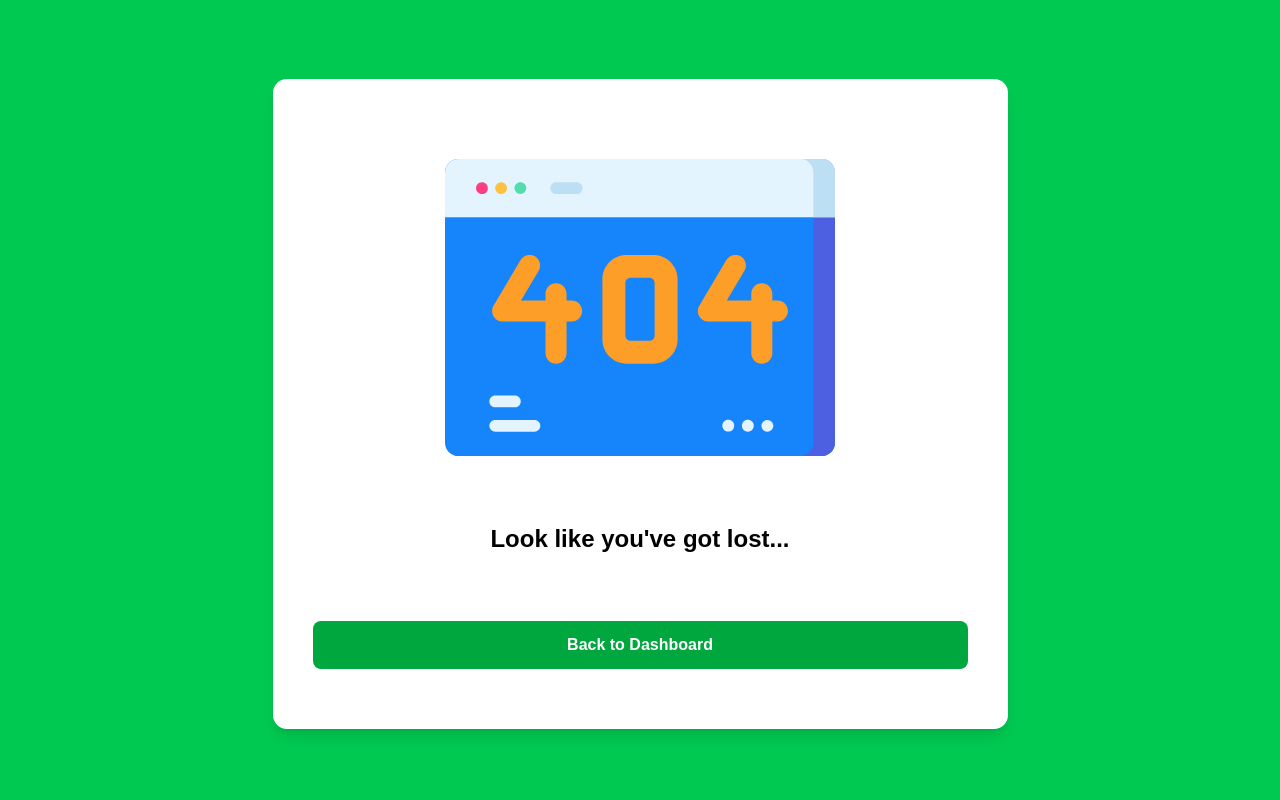
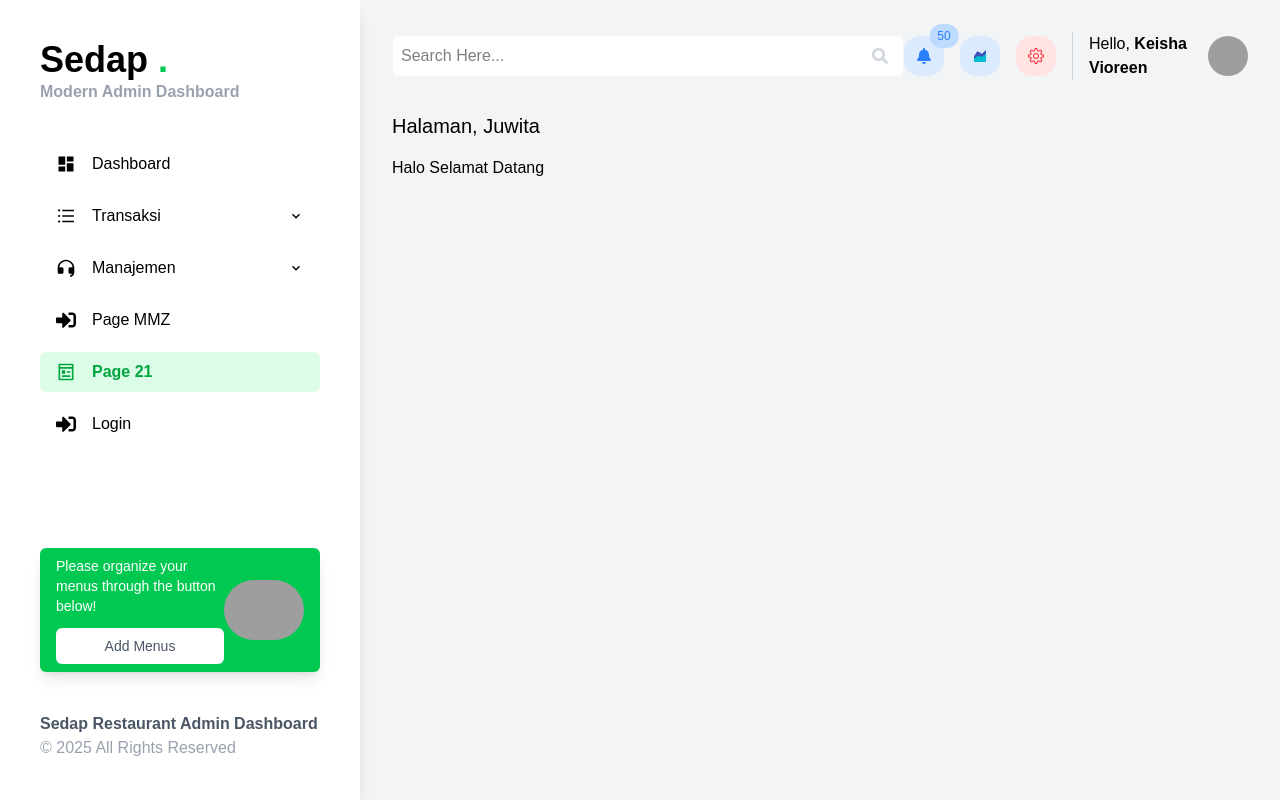
Before and after one commit to mahruszainpcr/23SIB-FWL, a React (Vite) app: page /Page21 in a window 1280 px wide. Built offline with nearby package versions, Linux system fonts and the light colour scheme; grey boxes are pictures that could not be loaded; a web font is replaced by a local one.

Commit message:
Halaman Page 21 Sudah ok by juju

```diff
--- /dev/null
+++ b/src/pages/latihangit/Page21.jsx
@@ -0,0 +1,10 @@
+export default function Page21(){
+    return(
+        <div className="p-4">
+           <h1 className="text-xl font bold"> Halaman, Juwita </h1>
+           <div className="mt-4  space-x-4">
+            Halo Selamat Datang
+            </div>
+            </div>
+    )
+}
--- a/src/pertemuan_5/layouts/Sidebar.jsx
+++ b/src/pertemuan_5/layouts/Sidebar.jsx
@@ -1,15 +1,12 @@
 import { useState } from "react";
 import { NavLink } from "react-router-dom";
-import {
-  MdDashboard,
-  MdExpandMore,
-  MdExpandLess,
-} from "react-icons/md";
+import { MdDashboard, MdExpandMore, MdExpandLess } from "react-icons/md";
 import { AiOutlineUnorderedList } from "react-icons/ai";
 import { RiCustomerServiceFill } from "react-icons/ri";
 import { FaSignInAlt } from "react-icons/fa";
-
-const baseClass = "flex items-center px-4 py-2 rounded-md hover:bg-gray-100 transition";
+import { RiPagesLine } from "react-icons/ri";
+const baseClass =
+  "flex items-center px-4 py-2 rounded-md hover:bg-gray-100 transition";
 const activeClass = "bg-green-100 text-green-600 font-semibold";
 
 export default function Sidebar() {
@@ -20,11 +17,17 @@ export default function Sidebar() {
   };
 
   return (
-    <div id="sidebar" className="flex min-h-screen w-90 flex-col bg-white p-10 shadow-lg">
+    <div
+      id="sidebar"
+      className="flex min-h-screen w-90 flex-col bg-white p-10 shadow-lg"
+    >
       {/* Logo Section */}
       <div id="sidebar-logo" className="flex flex-col">
         <span id="logo-title" className="font-poppins font-extrabold text-4xl">
-          Sedap <b id="logo-dot" className="text-green-500">.</b>
+          Sedap{" "}
+          <b id="logo-dot" className="text-green-500">
+            .
+          </b>
         </span>
         <span id="logo-subtitle" className="font-semibold text-gray-400">
           Modern Admin Dashboard
@@ -64,12 +67,26 @@ export default function Sidebar() {
             {openMenu === "transaksi" && (
               <ul className="pl-10 mt-2 space-y-2 text-gray-600 text-sm">
                 <li>
-                  <NavLink to="/order" className={({ isActive }) => `${isActive ? activeClass : ""} block py-1 hover:text-green-600`}>
+                  <NavLink
+                    to="/order"
+                    className={({ isActive }) =>
+                      `${
+                        isActive ? activeClass : ""
+                      } block py-1 hover:text-green-600`
+                    }
+                  >
                     Daftar Order
                   </NavLink>
                 </li>
                 <li>
-                  <NavLink to="/invoice" className={({ isActive }) => `${isActive ? activeClass : ""} block py-1 hover:text-green-600`}>
+                  <NavLink
+                    to="/invoice"
+                    className={({ isActive }) =>
+                      `${
+                        isActive ? activeClass : ""
+                      } block py-1 hover:text-green-600`
+                    }
+                  >
                     Invoice
                   </NavLink>
                 </li>
@@ -92,12 +109,26 @@ export default function Sidebar() {
             {openMenu === "manajemen" && (
               <ul className="pl-10 mt-2 space-y-2 text-gray-600 text-sm">
                 <li>
-                  <NavLink to="/customer" className={({ isActive }) => `${isActive ? activeClass : ""} block py-1 hover:text-green-600`}>
+                  <NavLink
+                    to="/customer"
+                    className={({ isActive }) =>
+                      `${
+                        isActive ? activeClass : ""
+                      } block py-1 hover:text-green-600`
+                    }
+                  >
                     Pelanggan
                   </NavLink>
                 </li>
                 <li>
-                  <NavLink to="/produk" className={({ isActive }) => `${isActive ? activeClass : ""} block py-1 hover:text-green-600`}>
+                  <NavLink
+                    to="/produk"
+                    className={({ isActive }) =>
+                      `${
+                        isActive ? activeClass : ""
+                      } block py-1 hover:text-green-600`
+                    }
+                  >
                     Produk
                   </NavLink>
                 </li>
@@ -119,6 +150,32 @@ export default function Sidebar() {
               Page MMZ
             </NavLink>
           </li>
+
+          <li>
+            <NavLink
+              to="/Page21"
+              end
+              className={({ isActive }) =>
+                `${baseClass} ${isActive ? activeClass : ""}`
+              }
+              aria-label="Navigate to Page MMZ"
+            >
+              <RiPagesLine  className="mr-4 text-xl"/> Page 21
+            </NavLink>
+          </li>
+
+          {/* <li className="flex items-center space-x-3 p-3 hover:bg-gray-700 rounded-md cursor-pointer">
+            <NavLink
+              to="/Page21"
+              end
+              className={({ isActive }) =>
+                `${baseClass} ${isActive ? activeClass : "hover:bg-gray-700"}`
+              }
+            >
+              <FaSignInAlt />
+              <span>Page21</span>
+            </NavLink>
+          </li> */}
 
           {/* Login */}
           <li>
--- a/src/pertemuan_5/main.jsx
+++ b/src/pertemuan_5/main.jsx
@@ -1,18 +1,19 @@
-import React from 'react';
-import ReactDOM from 'react-dom/client';
+import React from "react";
+import ReactDOM from "react-dom/client";
 import { BrowserRouter as Router, Routes, Route } from "react-router-dom";
-import Dashboard from './pages/Dashboard';
-import Sidebar from './layouts/Sidebar';
-import Header from './layouts/Header';
-import './assets/tailwind.css';
-import Order from './pages/order';
-import OrderInvoice from './pages/OrderInvoice';
-import Customer from './pages/Customer';
-import CustomerSettings from './pages/CustomerSettings';
-import Error from './pages/Error';
-import Login from './pages/Login';
-import Error401 from './pages/Error401';
-import MainLayout from './layouts/MainLayout';
+import Dashboard from "./pages/Dashboard";
+import Sidebar from "./layouts/Sidebar";
+import Header from "./layouts/Header";
+import "./assets/tailwind.css";
+import Order from "./pages/order";
+import OrderInvoice from "./pages/OrderInvoice";
+import Customer from "./pages/Customer";
+import CustomerSettings from "./pages/CustomerSettings";
+import Error from "./pages/Error";
+import Login from "./pages/Login";
+import Error401 from "./pages/Error401";
+import MainLayout from "./layouts/MainLayout";
+import Page21 from "../pages/latihangit/Page21";
 
 const App = () => {
   return (
@@ -24,16 +25,17 @@ const App = () => {
           <Route path="Invoice" element={<OrderInvoice />} />
           <Route path="customer" element={<Customer />} />
           <Route path="Settings" element={<CustomerSettings />} />
+          <Route path="Page21" element={<Page21 />} />
         </Route>
-                <Route path='/login' element={<Login />} />
-                <Route path="*" element={<Error/>} />
-                <Route path='/Error401' element={<Error401 />} />
+        <Route path="/login" element={<Login />} />
+        <Route path="*" element={<Error />} />
+        <Route path="/Error401" element={<Error401 />} />
       </Routes>
     </Router>
   );
 };
 
-const root = ReactDOM.createRoot(document.getElementById('root'));
+const root = ReactDOM.createRoot(document.getElementById("root"));
 root.render(
   <React.StrictMode>
     <App />
```
Lines whose indentation alone changed are shown as unchanged.
